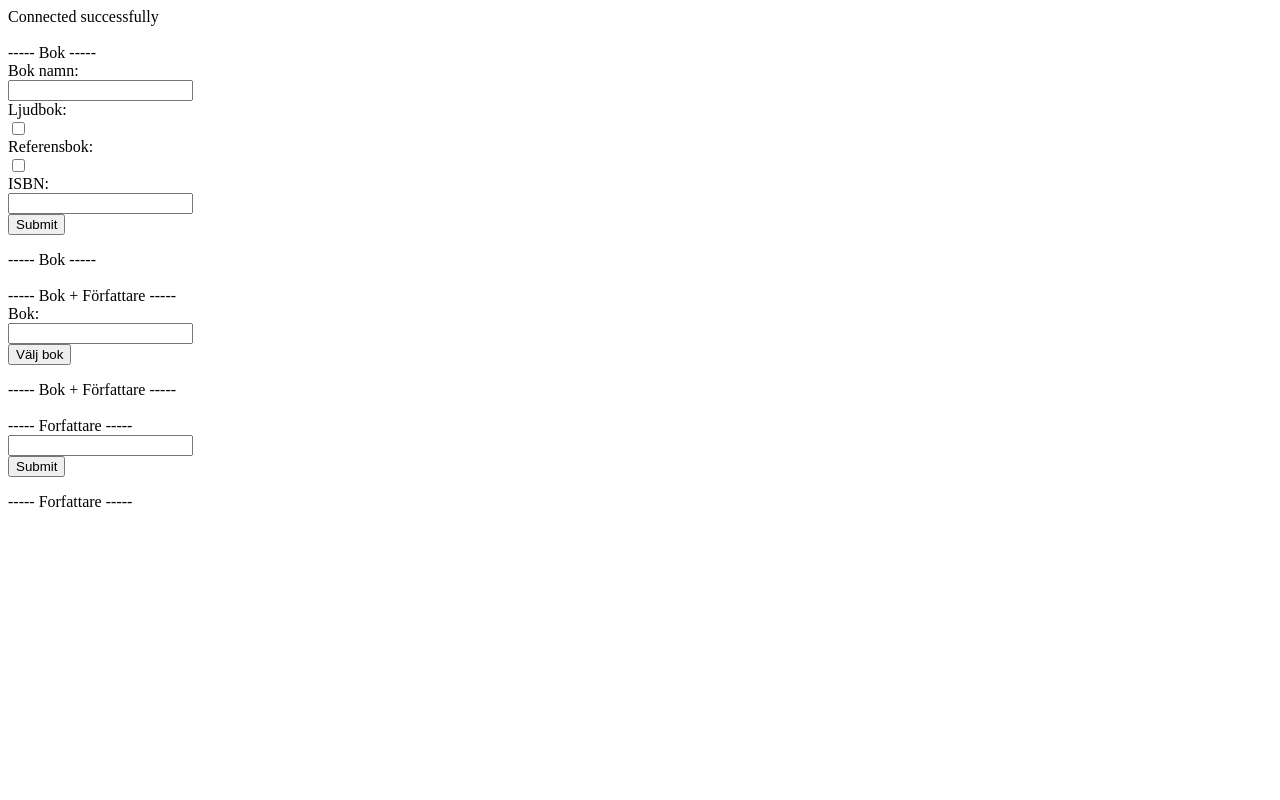
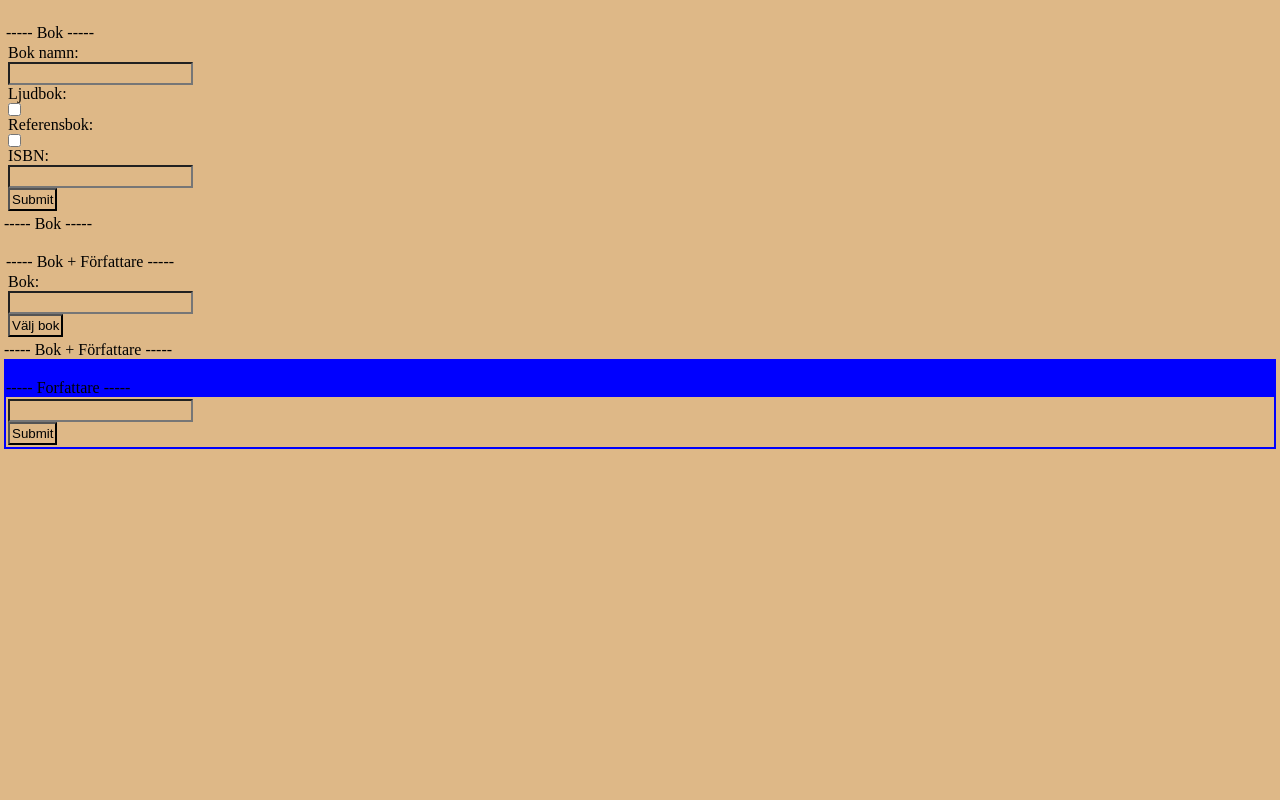
Before and after one commit to Blsexual/Bibliotek, a PHP site: page / in a window 1280 px wide. Run offline with PHP 8.4, Linux system fonts and the light colour scheme; data that the repository does not hold is empty.

Commit message:
css arbete

```diff
--- a/db.php
+++ b/db.php
@@ -11,5 +11,4 @@ $conn = new mysqli($servername, $username, $password, $db);
 if ($conn->connect_error) {
   die("Connection failed: " . $conn->connect_error);
 }
-echo "Connected successfully";
 ?>
--- /dev/null
+++ b/index.css
@@ -0,0 +1,9 @@
+*{
+    margin:0;
+    padding:2;
+    background-color: burlywood;
+}
+
+#bruh{
+    background-color:blue;
+}
--- a/index.php
+++ b/index.php
@@ -130,7 +130,7 @@
 </div> ----- Bok + Författare -----
 
 
-<div> <br> ----- Forfattare -----
+<div id="bruh"> <br> ----- Forfattare -----
     <?php
         if (isset($_POST['Forfattare'])) {
             $sql = $conn->prepare("INSERT INTO forfattare (Namn) VALUE (?)");
@@ -150,4 +150,18 @@
             echo "<input type='submit' value='Submit'>";
         echo "</form>";
     ?>
-</div> ----- Forfattare -----
+</div>
+
+<!DOCTYPE html>
+<html lang="en">
+<head>
+    <meta charset="UTF-8">
+    <meta http-equiv="X-UA-Compatible" content="IE=edge">
+    <meta name="viewport" content="width=device-width, initial-scale=1.0">
+    <title>Bibliotek</title>
+    <link rel="stylesheet" href="index.css">
+</head>
+<body>
+
+</body>
+</html>
```
